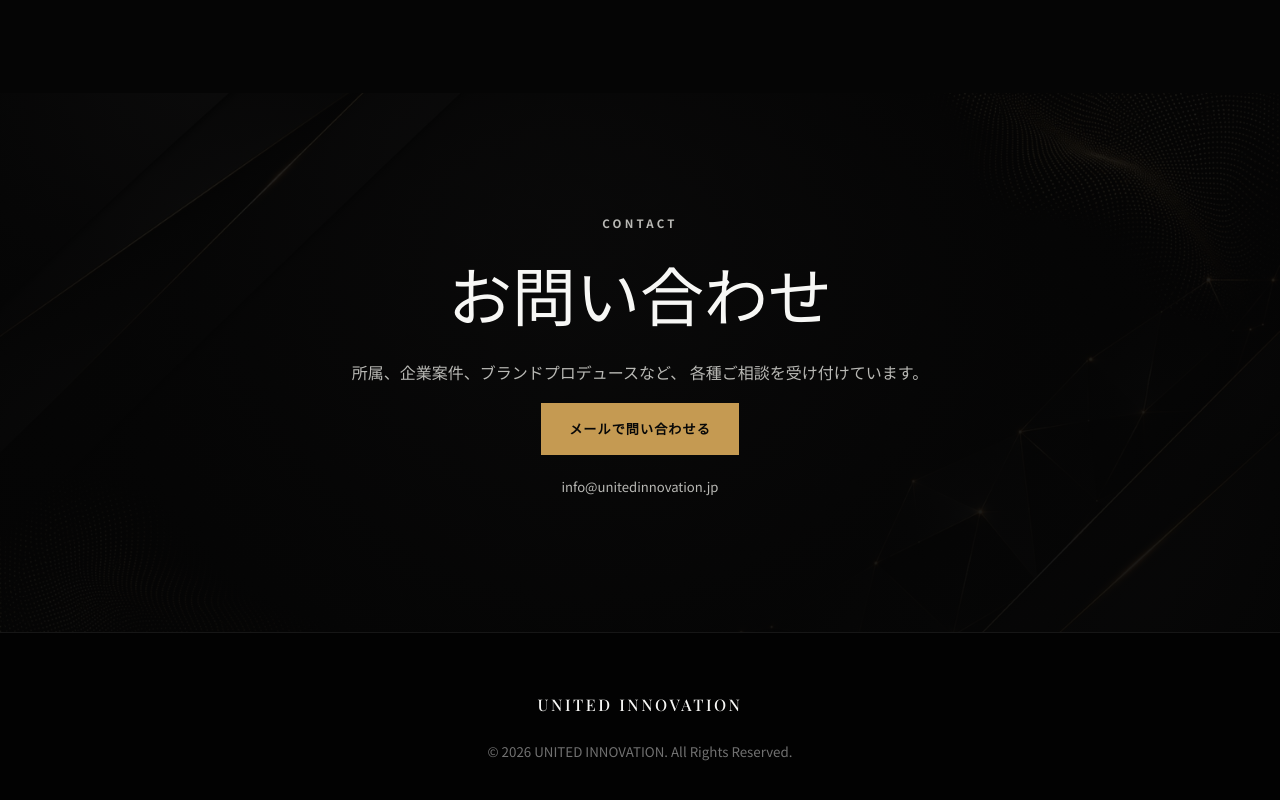
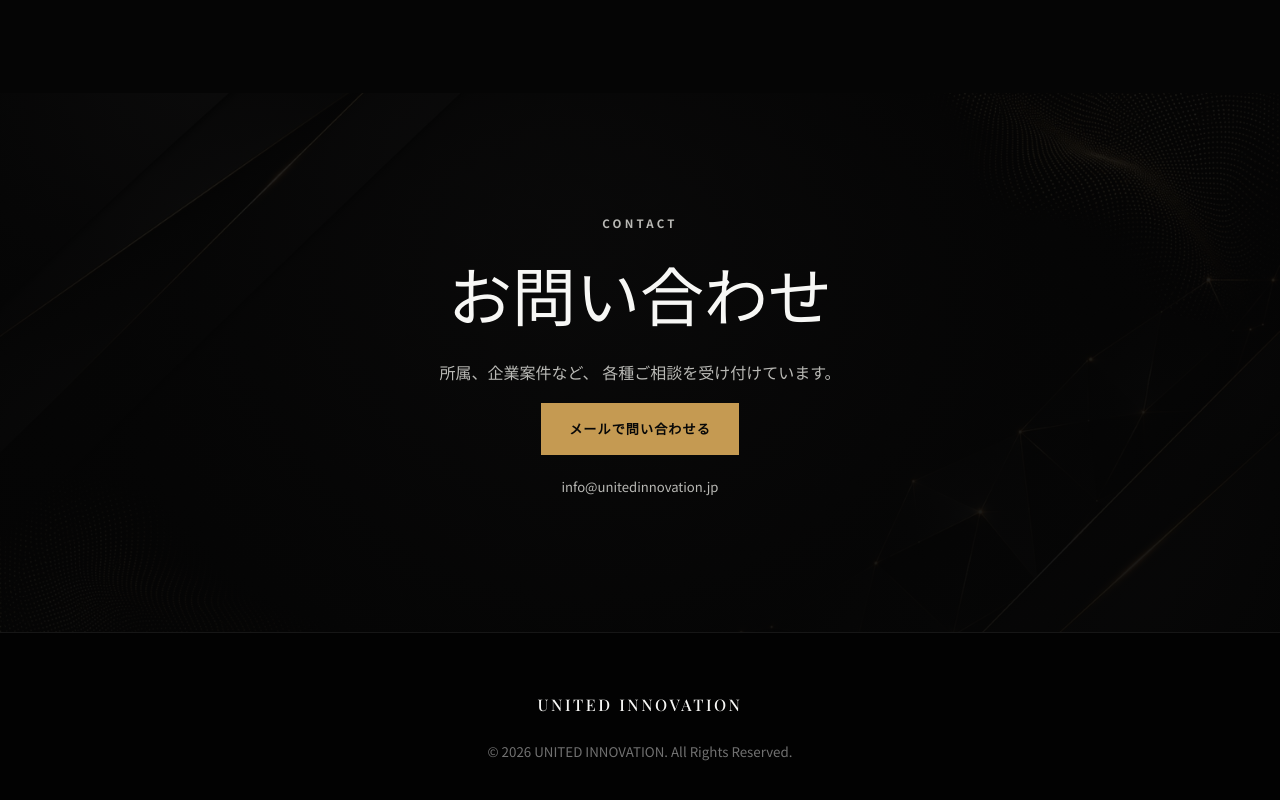
Before and after one commit to unitedinnovationinfo-alt/united-innovation-website, a plain HTML site: page index.html in a window 1280 px wide. Shown: the part 4336-5136 px from the top of the page. Drawn offline with nearby package versions, Linux system fonts and the light colour scheme.

Commit message:
お問い合わせ説明文からブランドプロデュースを削除

```diff
--- a/index.html
+++ b/index.html
@@ -149,7 +149,7 @@
         <p class="eyebrow">CONTACT</p>
         <h2>お問い合わせ</h2>
         <p>
-          所属、企業案件、ブランドプロデュースなど、
+          所属、企業案件など、
           各種ご相談を受け付けています。
         </p>
         <a class="button button-primary" href="mailto:info@unitedinnovation.jp?subject=ホームページからのお問い合わせ">メールで問い合わせる</a>
```
